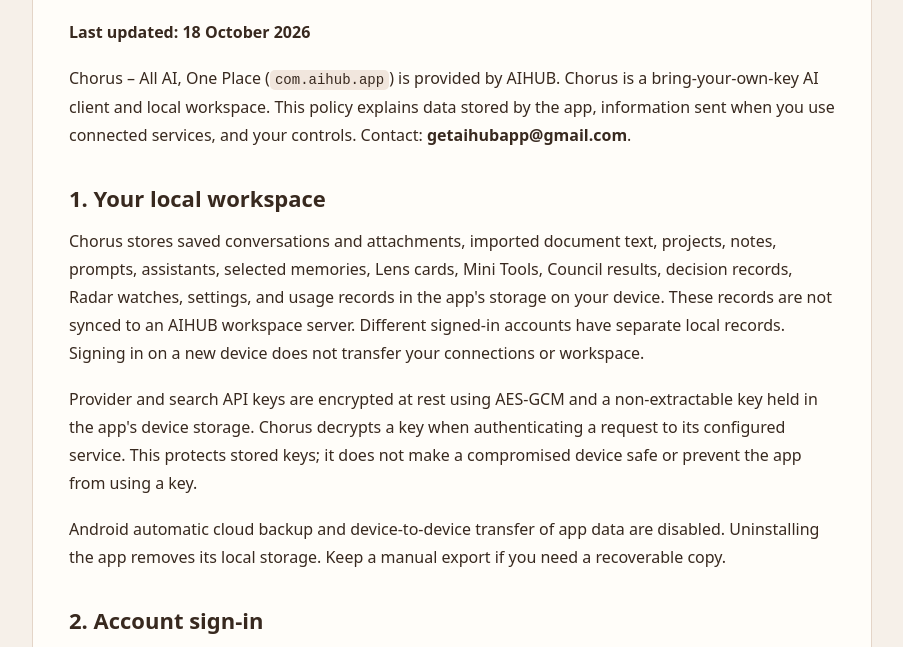
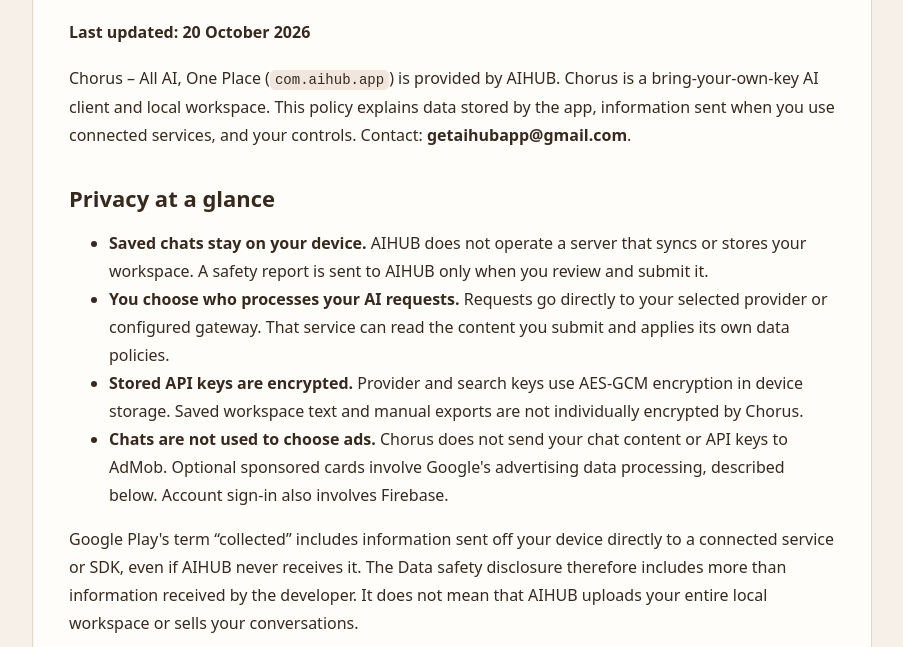
Before and after one commit to subhashns1988-svg/aihub-legal, a plain HTML site: page privacy-policy.html in a window 1280 px wide. Shown: the part 152-799 px from the top of the page, without its empty margins (188-1091 px from the left). Drawn offline with Linux system fonts and the light colour scheme.

Commit message:
Clarify local workspace privacy and connected-service disclosures

```diff
--- a/privacy-policy.html
+++ b/privacy-policy.html
@@ -1,6 +1,14 @@
-<!doctype html><html lang="en"><head><meta charset="utf-8"><meta name="viewport" content="width=device-width,initial-scale=1"><title>Chorus — Privacy Policy | AIHUB</title><meta name="description" content="How Chorus handles account, AI provider, voice, local workspace and text recognition data. Updated 18 October 2026."><style>:root{color-scheme:light;--ink:#38291f;--muted:#786758;--accent:#a94e2b;--bg:#f6f0e9}*{box-sizing:border-box}body{margin:0;background:var(--bg);color:var(--ink);font:16px/1.75 system-ui,-apple-system,Segoe UI,sans-serif}header,main,footer{max-width:840px;margin:auto;padding:30px}header{padding-bottom:0;font-size:13px;letter-spacing:.16em;color:var(--accent);font-weight:750}main{background:#fffdf9;border:1px solid #e4d5c8;border-radius:22px;margin-top:20px;margin-bottom:20px;padding:36px}h1{font-size:32px;line-height:1.2;letter-spacing:-.7px;margin:0 0 22px}h2{font-size:22px;line-height:1.4;margin:34px 0 14px}p{margin:0 0 18px}a{color:var(--accent);text-underline-offset:3px;overflow-wrap:anywhere}code{font-size:14px;background:#f1e6dd;padding:2px 5px;border-radius:5px}footer{padding-top:5px;color:var(--muted);font-size:14px}@media(max-width:600px){header{padding:24px 22px 0}main{margin:16px 12px;padding:24px 20px}h1{font-size:28px}h2{font-size:20px}footer{padding:16px 22px}}</style></head><body><header>AIHUB / CHORUS</header><main><h1>Chorus — Privacy Policy</h1>
-<p><strong>Last updated: 18 October 2026</strong></p>
+<!doctype html><html lang="en"><head><meta charset="utf-8"><meta name="viewport" content="width=device-width,initial-scale=1"><title>Chorus — Privacy Policy | AIHUB</title><meta name="description" content="How Chorus handles account, AI provider, voice, local workspace and text recognition data. Updated 20 October 2026."><style>:root{color-scheme:light;--ink:#38291f;--muted:#786758;--accent:#a94e2b;--bg:#f6f0e9}*{box-sizing:border-box}body{margin:0;background:var(--bg);color:var(--ink);font:16px/1.75 system-ui,-apple-system,Segoe UI,sans-serif}header,main,footer{max-width:840px;margin:auto;padding:30px}header{padding-bottom:0;font-size:13px;letter-spacing:.16em;color:var(--accent);font-weight:750}main{background:#fffdf9;border:1px solid #e4d5c8;border-radius:22px;margin-top:20px;margin-bottom:20px;padding:36px}h1{font-size:32px;line-height:1.2;letter-spacing:-.7px;margin:0 0 22px}h2{font-size:22px;line-height:1.4;margin:34px 0 14px}p{margin:0 0 18px}a{color:var(--accent);text-underline-offset:3px;overflow-wrap:anywhere}code{font-size:14px;background:#f1e6dd;padding:2px 5px;border-radius:5px}footer{padding-top:5px;color:var(--muted);font-size:14px}@media(max-width:600px){header{padding:24px 22px 0}main{margin:16px 12px;padding:24px 20px}h1{font-size:28px}h2{font-size:20px}footer{padding:16px 22px}}</style></head><body><header>AIHUB / CHORUS</header><main><h1>Chorus — Privacy Policy</h1>
+<p><strong>Last updated: 20 October 2026</strong></p>
 <p>Chorus – All AI, One Place (<code>com.aihub.app</code>) is provided by AIHUB. Chorus is a bring-your-own-key AI client and local workspace. This policy explains data stored by the app, information sent when you use connected services, and your controls. Contact: <strong>getaihubapp@gmail.com</strong>.</p>
+<h2>Privacy at a glance</h2>
+<ul>
+<li><strong>Saved chats stay on your device.</strong> AIHUB does not operate a server that syncs or stores your workspace. A safety report is sent to AIHUB only when you review and submit it.</li>
+<li><strong>You choose who processes your AI requests.</strong> Requests go directly to your selected provider or configured gateway. That service can read the content you submit and applies its own data policies.</li>
+<li><strong>Stored API keys are encrypted.</strong> Provider and search keys use AES-GCM encryption in device storage. Saved workspace text and manual exports are not individually encrypted by Chorus.</li>
+<li><strong>Chats are not used to choose ads.</strong> Chorus does not send your chat content or API keys to AdMob. Optional sponsored cards involve Google&#x27;s advertising data processing, described below. Account sign-in also involves Firebase.</li>
+</ul>
+<p>Google Play&#x27;s term “collected” includes information sent off your device directly to a connected service or SDK, even if AIHUB never receives it. The Data safety disclosure therefore includes more than information received by the developer. It does not mean that AIHUB uploads your entire local workspace or sells your conversations.</p>
 <h2>1. Your local workspace</h2>
 <p>Chorus stores saved conversations and attachments, imported document text, projects, notes, prompts, assistants, selected memories, Lens cards, Mini Tools, Council results, decision records, Radar watches, settings, and usage records in the app&#x27;s storage on your device. These records are not synced to an AIHUB workspace server. Different signed-in accounts have separate local records. Signing in on a new device does not transfer your connections or workspace.</p>
 <p>Provider and search API keys are encrypted at rest using AES-GCM and a non-extractable key held in the app&#x27;s device storage. Chorus decrypts a key when authenticating a request to its configured service. This protects stored keys; it does not make a compromised device safe or prevent the app from using a key.</p>
@@ -30,7 +38,7 @@
 <p>Support or bug-report messages are sent only when you choose to send them using your email app or another external service. A prefilled report may contain app/platform information and recent provider/model error details. Review it before sending. If you contact AIHUB, we process the information you send to answer your request, troubleshoot or handle account deletion; do not send passwords or API keys. We keep support correspondence only as needed for those purposes and any applicable obligations.</p>
 <p>Chorus does not sell your conversations. Authentication and ML Kit technical data processing described above still apply; there is no separate AIHUB conversation-analytics service.</p>
 <h3>Sponsored responses in ad-enabled builds</h3>
-<p>The published build 99 (1.0.9) contains no advertising SDK. Build 100 offers optional <strong>Sponsored Responses</strong> using Google AdMob. Build 101 has no app-wide ad on/off switch. The next release restores optional sponsored cards with a Show Sponsored Cards switch. This section applies when you use a build with that feature. An ad card is separate from the AI answer; Chorus does not send your prompts, conversations, attachments, saved memories, provider/search API keys or Chorus account ID to AdMob to choose ads. Ads are not included in AI conversation context, exports or saved answers. Private Chat does not display these cards.</p>
+<p>Ad-enabled releases use Google AdMob for <strong>Sponsored Responses</strong>. Current releases provide a <strong>Show Sponsored Cards</strong> switch in Settings. An ad card is separate from the AI answer; Chorus does not send your prompts, conversations, attachments, saved memories, provider/search API keys or Chorus account ID to AdMob to choose ads. Ads are not included in AI conversation context, exports or saved answers. Private Chat does not display these cards. Build 99 (1.0.9) did not include an advertising SDK; build 101 did not provide the app-wide switch.</p>
 <p>Google&#x27;s Mobile Ads SDK may process IP addresses (which can indicate approximate location), device and advertising identifiers, diagnostics, and ad interaction information for advertising, measurement, security and fraud prevention. This processing involves Google and the advertising technology providers disclosed in the consent interface. Chorus does not request precise device location for ads. The app requests non-personalized ads; that setting does not mean that no device information is processed. See <a href="https://policies.google.com/technologies/ads">Google&#x27;s advertising privacy information</a> and <a href="https://developers.google.com/admob/android/privacy/play-data-disclosure">the Mobile Ads SDK data disclosure</a>.</p>
 <p>Where applicable, Google&#x27;s consent message appears before ads can be requested. In ad-enabled builds, use <strong>Settings → Sponsored Responses → Ad Privacy Options</strong> to manage or withdraw consent where Google provides that form. Build 100 and releases after build 101 provide a <strong>Show Sponsored Cards</strong> switch. Turning it off prevents new ad requests and removes sponsored cards; build 101 does not offer this switch. Your choice is saved on this device for your signed-in account. Required consent and privacy choices remain available. Withdrawing consent does not reverse information already processed by Google. Android&#x27;s advertising ID settings provide additional device controls. Deleting your Chorus account does not erase advertising records retained by Google under its own policies.</p>
 <h2>8. Deletion and your choices</h2>
```
Also changed, not shown: 1 other file.
